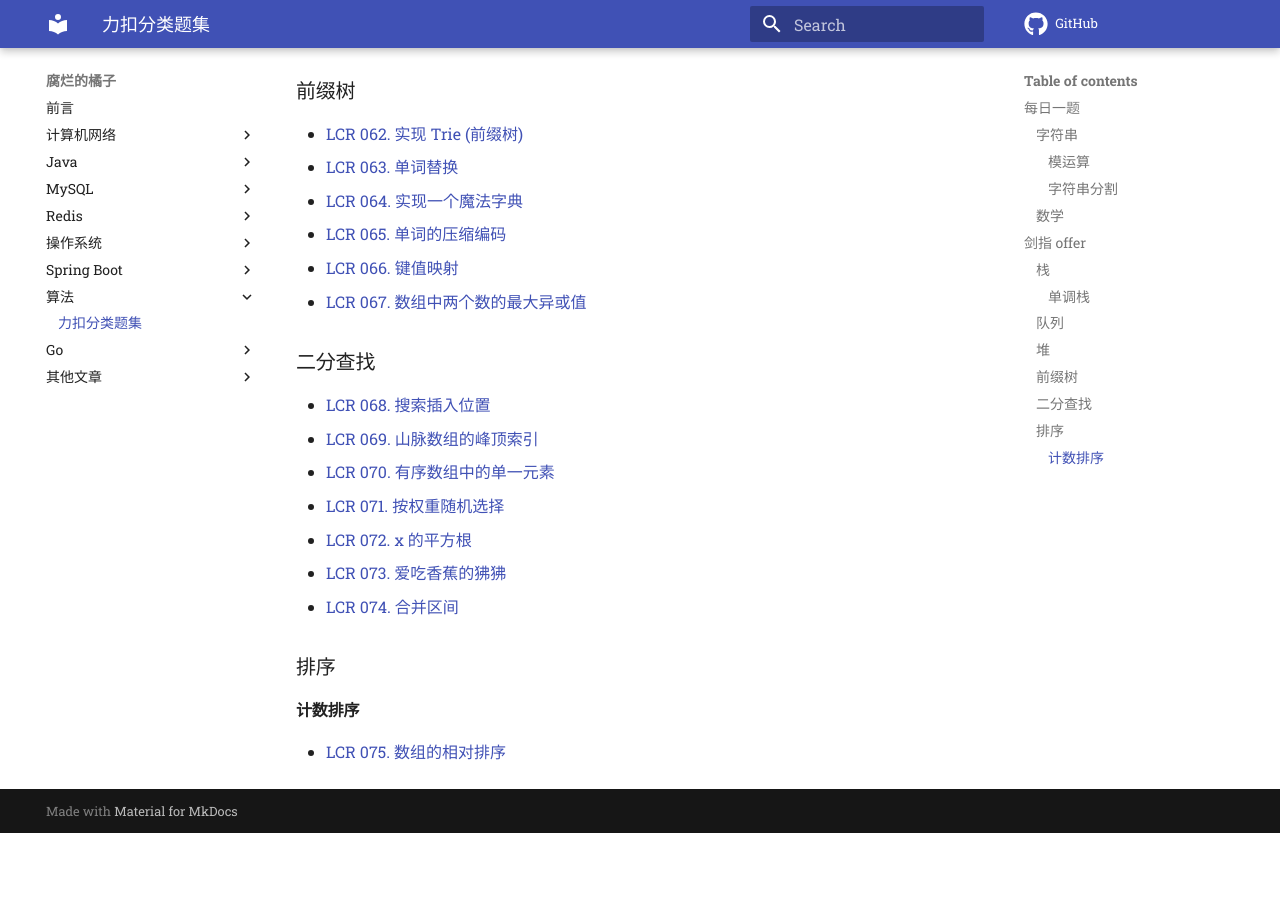
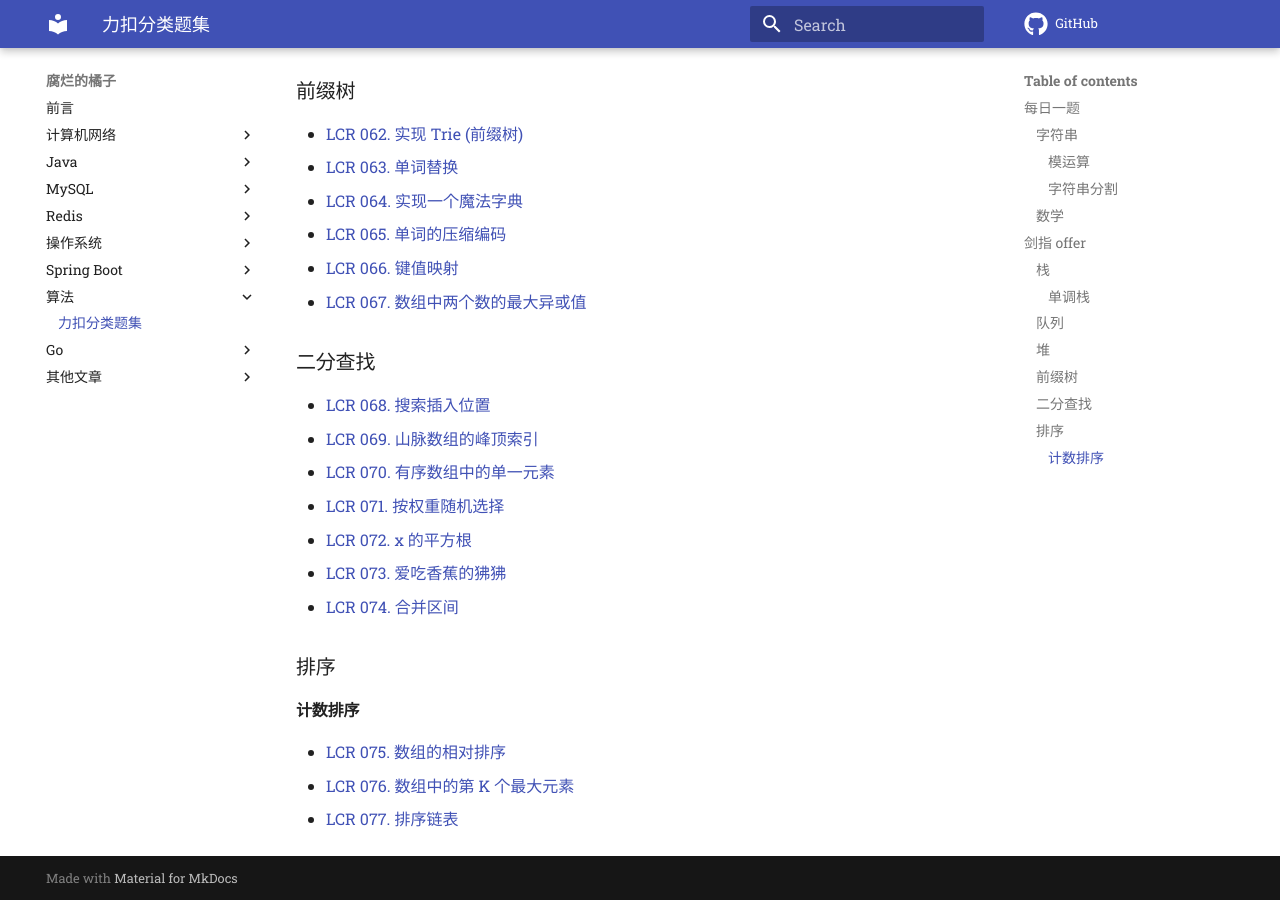
Before and after one commit to z1ming/cs-Hydra, an MkDocs documentation site: the page built from docs/文章/LeetCode.md, in a window 1280 px wide and 900 px high, scrolled down 1168 px. Built offline with MkDocs 1.6.1 and Material for MkDocs 9.7.7, drawn with Linux system fonts in a browser that asks for light colours; comment, search, counter and statistics services are not loaded; before the commit the page ends 2001 px from its top, so only the background shows below that.

Commit message:
Update LeetCode.md
Signed-off-by: Ziming Meng <zimingm94@gmail.com>

```diff
--- a/docs/文章/LeetCode.md
+++ b/docs/文章/LeetCode.md
@@ -64,3 +64,5 @@
 #### 计数排序
 
 - [LCR 075. 数组的相对排序](https://leetcode.cn/problems/0H97ZC/description/)
+- [LCR 076. 数组中的第 K 个最大元素](https://leetcode.cn/problems/xx4gT2/description/)
+- [LCR 077. 排序链表](https://leetcode.cn/problems/7WHec2/description/)
```
